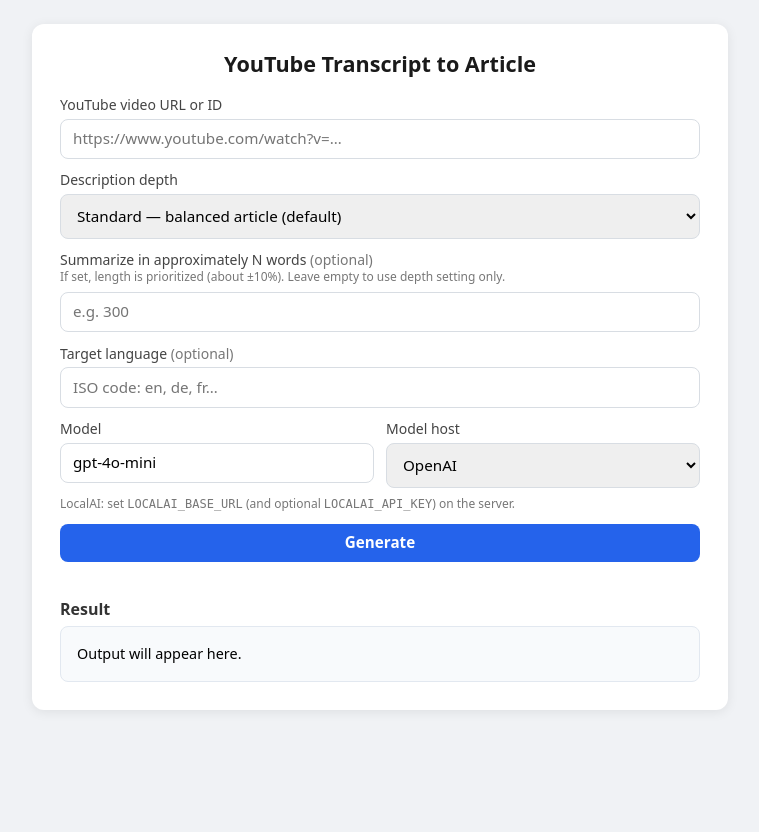
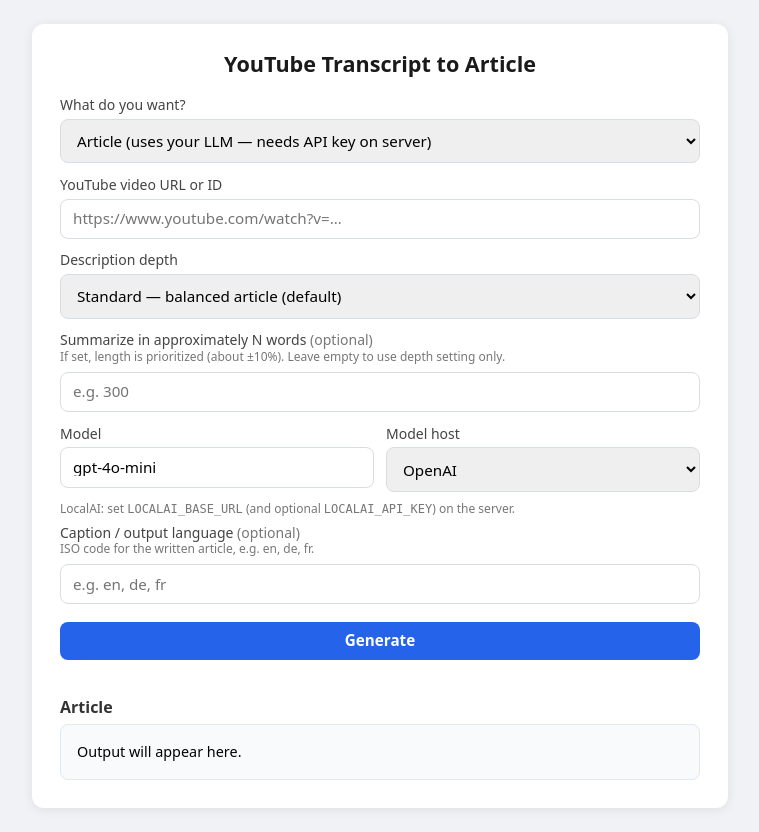
Before and after one commit to patrickstigler/youtube-transcript-to-article, a Flask app: page / in a window 1280 px wide. Shown: the whole page, without its empty margins (260-1019 px from the left). Before the commit the page ends 710 px from the top, so only its background shows below. Run offline with Flask 3, Linux system fonts and the light colour scheme.

Commit message:
Upgrade youtube-transcript-api v1; UI transcript mode; trailing-slash redirect
- Bump youtube-transcript-api to >=1.2.4; refactor get_transcript for new API
- Map CouldNotRetrieveTranscript/IpBlocked/RequestBlocked to clearer API errors
- GET redirect: add trailing slash for non-API page paths (308)
- Web UI: output mode Article vs plain transcript; hide LLM fields for transcript
- Add tests/test_transcript_api.py (optional integration with RUN_TRANSCRIPT_INTEGRATION)

Made-with: Cursor

```diff
--- a/app.py
+++ b/app.py
@@ -5,21 +5,40 @@ import logging
 import html as html_module
 import requests
 from bs4 import BeautifulSoup
-from flask import Flask, request, jsonify, render_template
+from flask import Flask, redirect, request, jsonify, render_template
 from openai import OpenAI, APIError, APITimeoutError
 from youtube_transcript_api import (
     YouTubeTranscriptApi,
+    CouldNotRetrieveTranscript,
+    IpBlocked,
     NoTranscriptFound,
+    RequestBlocked,
     TranscriptsDisabled,
     VideoUnavailable,
     InvalidVideoId,
-    TooManyRequests,
 )
 
 logging.basicConfig(level=logging.INFO)
 logger = logging.getLogger(__name__)
 
 app = Flask(__name__)
+
+
+@app.before_request
+def _redirect_add_trailing_slash():
+    """Canonical URLs use a trailing slash for page GETs (not /api, not static files)."""
+    if request.method != "GET":
+        return None
+    p = request.path
+    if p.startswith(("/api", "/static")):
+        return None
+    if p == "/" or p.endswith("/"):
+        return None
+    last_segment = p.rstrip("/").rsplit("/", 1)[-1]
+    if "." in last_segment:
+        return None
+    return redirect(p + "/", code=308)
+
 
 REQUEST_TIMEOUT = float(os.getenv("HTTP_REQUEST_TIMEOUT", "30"))
 OPENAI_TIMEOUT = float(os.getenv("OPENAI_TIMEOUT", "180"))
@@ -150,18 +169,21 @@ def get_video_info_scrape(video_id: str) -> dict:
 
 
 def get_transcript(video_id: str, target_lang: str | None = None) -> str:
-    """Fetch transcript text for the video."""
-    try:
-        if target_lang:
-            transcript = YouTubeTranscriptApi.get_transcript(video_id, languages=[target_lang])
-        else:
-            transcript = YouTubeTranscriptApi.get_transcript(video_id)
-    except NoTranscriptFound:
-        transcript_list = YouTubeTranscriptApi.list_transcripts(video_id)
-        available = [t.language_code for t in transcript_list]
-        transcript = YouTubeTranscriptApi.get_transcript(video_id, languages=available)
+    """Fetch transcript text for the video (youtube-transcript-api v1.x)."""
+    api = YouTubeTranscriptApi()
+    if target_lang:
+        ft = api.fetch(video_id, languages=[target_lang])
+    else:
+        try:
+            ft = api.fetch(video_id, languages=["en"])
+        except NoTranscriptFound:
+            tlist = api.list(video_id)
+            transcripts = list(tlist)
+            if not transcripts:
+                raise
+            ft = transcripts[0].fetch()
 
-    text = " ".join(t["text"] for t in transcript)
+    text = " ".join(snippet.text for snippet in ft)
     if len(text) > MAX_TRANSCRIPT_CHARS:
         text = text[:MAX_TRANSCRIPT_CHARS] + "\n\n[Transcript truncated for length.]"
     return text
@@ -303,8 +325,18 @@ def generate():
         return jsonify({"error": "Transcripts/captions are disabled for this video"}), 422
     except NoTranscriptFound:
         return jsonify({"error": "No transcript could be found for this video"}), 422
-    except TooManyRequests:
-        return jsonify({"error": "YouTube rate limit reached; try again shortly"}), 429
+    except (IpBlocked, RequestBlocked):
+        return jsonify({"error": "YouTube rate limit or IP block; try again later or another network"}), 429
+    except CouldNotRetrieveTranscript as e:
+        logger.warning("YouTube captions: %s", e)
+        return jsonify(
+            {
+                "error": (
+                    "YouTube did not return usable caption data (blocked, empty response, or restricted video). "
+                    "Try target_lang if only one language exists, retry later, or use proxies on cloud IPs."
+                )
+            }
+        ), 422
     except RuntimeError as e:
         return jsonify({"error": str(e)}), 502
     except Exception as e:
@@ -352,8 +384,18 @@ def transcript():
         return jsonify({"error": "Transcripts/captions are disabled for this video"}), 422
     except NoTranscriptFound:
         return jsonify({"error": "No transcript could be found for this video"}), 422
-    except TooManyRequests:
-        return jsonify({"error": "YouTube rate limit reached; try again shortly"}), 429
+    except (IpBlocked, RequestBlocked):
+        return jsonify({"error": "YouTube rate limit or IP block; try again later or another network"}), 429
+    except CouldNotRetrieveTranscript as e:
+        logger.warning("YouTube captions: %s", e)
+        return jsonify(
+            {
+                "error": (
+                    "YouTube did not return usable caption data (blocked, empty response, or restricted video). "
+                    "Try target_lang if only one language exists, retry later, or use proxies on cloud IPs."
+                )
+            }
+        ), 422
     except Exception as e:
         logger.exception("Transcript fetch failed")
         return jsonify({"error": str(e)}), 502
--- a/requirements.txt
+++ b/requirements.txt
@@ -1,5 +1,5 @@
 Flask==3.0.0
-youtube-transcript-api==0.6.0
+youtube-transcript-api>=1.2.4,<2
 openai>=1.40.0,<2
 requests>=2.31.0
 bs4==0.0.2
--- a/templates/index.html
+++ b/templates/index.html
@@ -115,6 +115,18 @@
         @media (max-width: 520px) {
             .row-two { grid-template-columns: 1fr; }
         }
+        .hidden {
+            display: none !important;
+        }
+        .transcript-note {
+            font-size: 0.8rem;
+            color: #059669;
+            background: #ecfdf5;
+            border: 1px solid #a7f3d0;
+            padding: 0.5rem 0.65rem;
+            border-radius: 8px;
+            margin-bottom: 0.85rem;
+        }
     </style>
 </head>
 <body>
@@ -122,9 +134,20 @@
         <h1>YouTube Transcript to Article</h1>
         <div id="error-msg" role="alert"></div>
         <form id="article-form">
+            <label for="output-mode">What do you want?</label>
+            <select id="output-mode" name="output-mode">
+                <option value="article" selected>Article (uses your LLM — needs API key on server)</option>
+                <option value="transcript">Plain transcript + video description (no API key)</option>
+            </select>
+
             <label for="video-id">YouTube video URL or ID</label>
             <input type="text" id="video-id" name="video-id" placeholder="https://www.youtube.com/watch?v=…" required autocomplete="off">
 
+            <div id="transcript-note" class="transcript-note hidden">
+                Fetches captions and the description from the watch page only. No OpenAI or LocalAI call.
+            </div>
+
+            <div id="llm-options">
                 <label for="detail-level">Description depth</label>
                 <select id="detail-level" name="detail-level">
                     <option value="brief">Brief — short summary and key takeaways</option>
@@ -136,9 +159,6 @@
                 <label for="word-limit">Summarize in approximately N words <span style="font-weight:400;color:#777">(optional)</span></label>
                 <p class="hint">If set, length is prioritized (about ±10%). Leave empty to use depth setting only.</p>
                 <input type="number" id="word-limit" name="word-limit" min="1" max="50000" placeholder="e.g. 300">
-
-            <label for="target-lang">Target language <span style="font-weight:400;color:#777">(optional)</span></label>
-            <input type="text" id="target-lang" name="target-lang" placeholder="ISO code: en, de, fr…" autocomplete="off">
 
                 <div class="row-two">
                     <div>
@@ -154,6 +174,12 @@
                     </div>
                 </div>
                 <p class="hint">LocalAI: set <code>LOCALAI_BASE_URL</code> (and optional <code>LOCALAI_API_KEY</code>) on the server.</p>
+            </div>
+
+            <label for="target-lang">Caption / output language <span style="font-weight:400;color:#777">(optional)</span></label>
+            <p class="hint" id="target-lang-hint-article">ISO code for the written article, e.g. en, de, fr.</p>
+            <p class="hint hidden" id="target-lang-hint-transcript">Prefer captions in this language if available (e.g. <code>de</code> when only German auto-captions exist).</p>
+            <input type="text" id="target-lang" name="target-lang" placeholder="e.g. en, de, fr" autocomplete="off">
 
             <button type="submit" id="submit-btn">Generate</button>
         </form>
@@ -161,7 +187,7 @@
         <div id="loading">Working… this can take a minute for long videos.</div>
 
         <div class="output">
-            <h2>Result</h2>
+            <h2 id="output-heading">Result</h2>
             <div id="article-output">Output will appear here.</div>
         </div>
     </div>
@@ -172,11 +198,30 @@
         const loading = document.getElementById('loading');
         const out = document.getElementById('article-output');
         const submitBtn = document.getElementById('submit-btn');
+        const outputMode = document.getElementById('output-mode');
+        const llmOptions = document.getElementById('llm-options');
+        const transcriptNote = document.getElementById('transcript-note');
+        const outputHeading = document.getElementById('output-heading');
+        const hintArticle = document.getElementById('target-lang-hint-article');
+        const hintTranscript = document.getElementById('target-lang-hint-transcript');
 
         function showError(msg) {
             errEl.textContent = msg;
             errEl.style.display = msg ? 'block' : 'none';
         }
+
+        function applyOutputMode() {
+            const tr = outputMode.value === 'transcript';
+            llmOptions.classList.toggle('hidden', tr);
+            transcriptNote.classList.toggle('hidden', !tr);
+            hintArticle.classList.toggle('hidden', tr);
+            hintTranscript.classList.toggle('hidden', !tr);
+            submitBtn.textContent = tr ? 'Fetch transcript' : 'Generate';
+            outputHeading.textContent = tr ? 'Transcript & description' : 'Article';
+            loading.textContent = tr ? 'Fetching captions from YouTube…' : 'Working… this can take a minute for long videos.';
+        }
+
+        outputMode.addEventListener('change', applyOutputMode);
 
         fetch('/api/config')
             .then(function (r) { return r.json(); })
@@ -191,13 +236,49 @@
             })
             .catch(function () {});
 
+        applyOutputMode();
+
         form.addEventListener('submit', async function (event) {
             event.preventDefault();
             showError('');
             const videoId = document.getElementById('video-id').value.trim();
+            const targetLang = document.getElementById('target-lang').value.trim();
+            const transcriptOnly = outputMode.value === 'transcript';
+
+            loading.style.display = 'block';
+            out.textContent = '';
+            submitBtn.disabled = true;
+
+            try {
+                if (transcriptOnly) {
+                    const payload = { video_id: videoId };
+                    if (targetLang) payload.target_lang = targetLang;
+                    const response = await fetch('/api/transcript', {
+                        method: 'POST',
+                        headers: { 'Content-Type': 'application/json' },
+                        body: JSON.stringify(payload),
+                    });
+                    const result = await response.json();
+                    loading.style.display = 'none';
+                    submitBtn.disabled = false;
+                    if (!response.ok) {
+                        showError(result.error || ('Request failed (' + response.status + ')'));
+                        return;
+                    }
+                    let text = '';
+                    if (result.video_title) {
+                        text += '**' + result.video_title + '**\n\n';
+                    }
+                    if (result.video_description) {
+                        text += '*Description (from video page):*\n' + result.video_description + '\n\n---\n\n';
+                    }
+                    text += '*Transcript:*\n' + (result.transcript || '');
+                    out.textContent = text;
+                    return;
+                }
+
                 const detailLevel = document.getElementById('detail-level').value;
                 const wordLimitRaw = document.getElementById('word-limit').value.trim();
-            const targetLang = document.getElementById('target-lang').value.trim();
                 const model = document.getElementById('model').value.trim();
                 const modelHost = document.getElementById('model-host').value;
 
@@ -211,17 +292,14 @@
                 if (wordLimitRaw !== '') {
                     const n = parseInt(wordLimitRaw, 10);
                     if (isNaN(n) || n < 1) {
+                        loading.style.display = 'none';
+                        submitBtn.disabled = false;
                         showError('Word limit must be a positive number.');
                         return;
                     }
                     payload.word_limit = n;
                 }
 
-            loading.style.display = 'block';
-            out.textContent = '';
-            submitBtn.disabled = true;
-
-            try {
                 const response = await fetch('/api/generate', {
                     method: 'POST',
                     headers: { 'Content-Type': 'application/json' },
```
Also changed, not shown: mcp_server.py (+15 -3 lines), tests/test_transcript_api.py (added, +60 -0 lines). Lines whose indentation alone changed are shown as unchanged.
